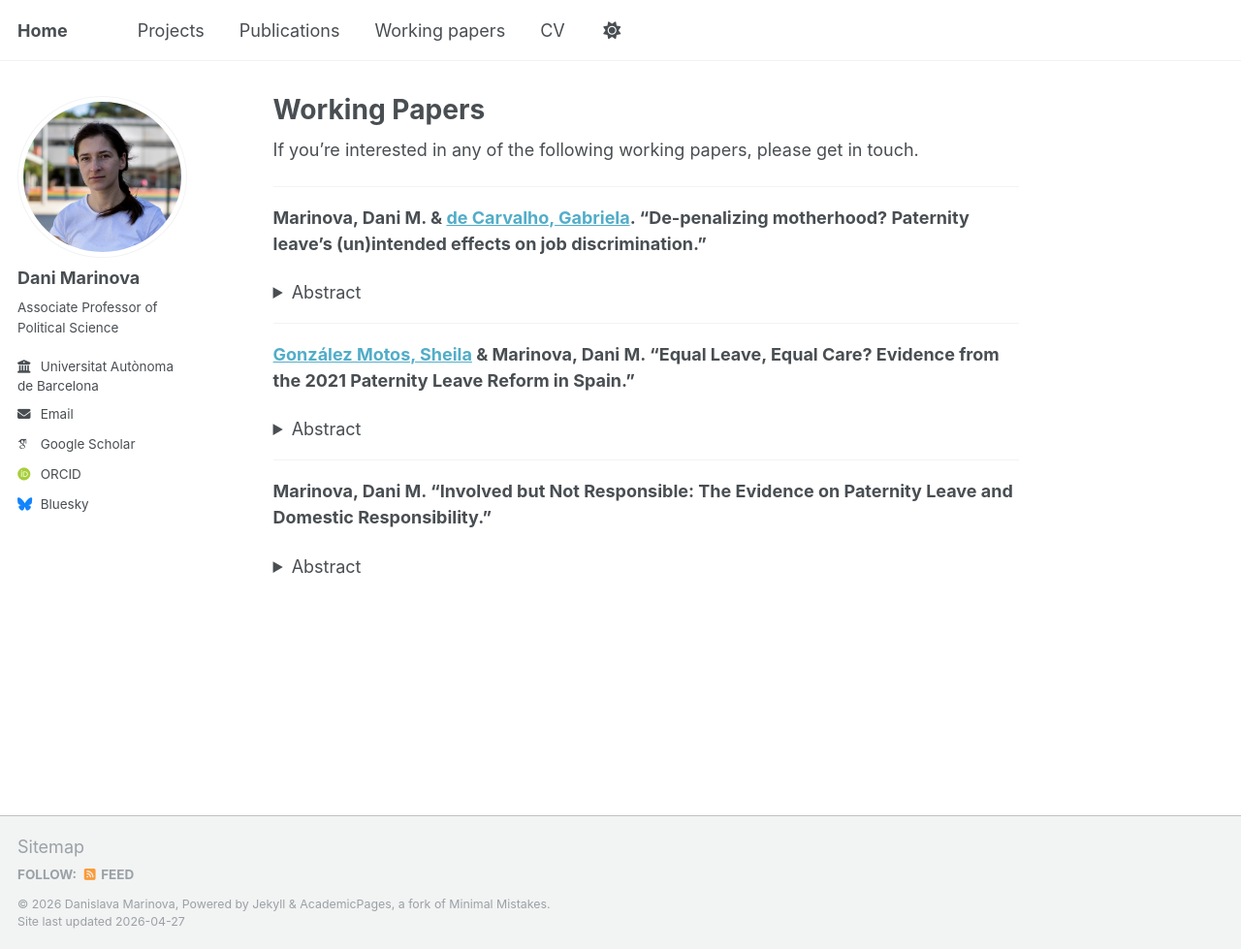
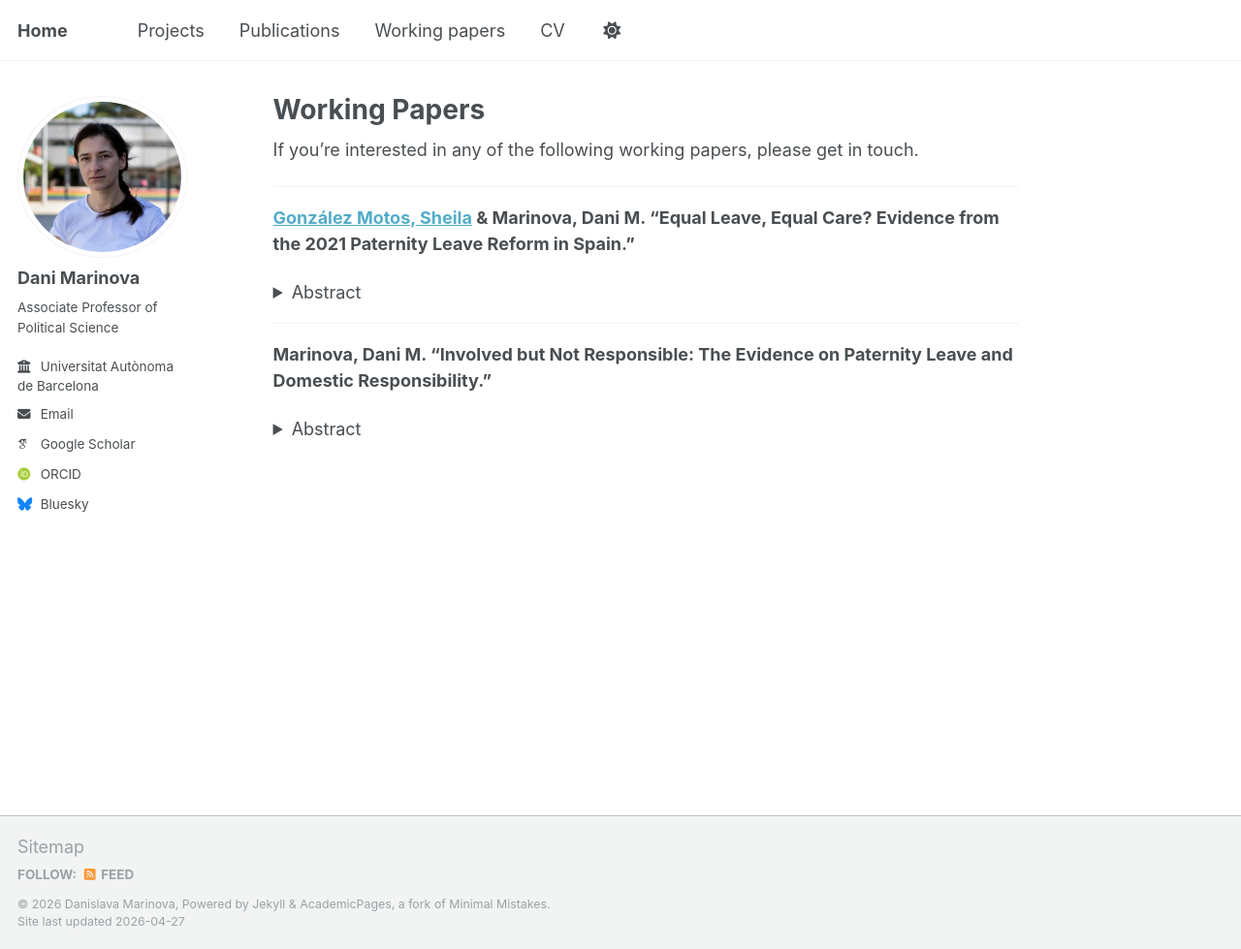
Before and after one commit to danimarinova/web, a Jekyll site: the page built from _pages/papers.md, in a window 1280 px wide and 979 px high. Shown: the whole window at 97% size. Built offline with Jekyll 4.4.1, drawn with Linux system fonts in a browser that asks for light colours; some web fonts are replaced; a script that is not in the unit is left out.

Commit message:
Update papers.md

```diff
--- a/_pages/papers.md
+++ b/_pages/papers.md
@@ -6,15 +6,6 @@ author_profile: true
 ---
 
 If you're interested in any of the following working papers, please get in touch.
-
----
-
-**Marinova, Dani M. & [de Carvalho, Gabriela](https://www.researchgate.net/profile/Gabriela-De-Carvalho-5). "De-penalizing motherhood? Paternity leave’s (un)intended effects on job discrimination."**
-
-<details>
-<summary>Abstract</summary>
-Paternity leave policies aim to increase men's caregiving and reduce employer biases against women. Yet fathers' greater visibility as caregivers may itself generate new workplace bias. We examine how Spain's reform — which equalized paternity with maternity leave — reshaped the gender gap in reported workplace discrimination. Drawing on survey data from 3,950 parents and exploiting variation in leave entitlement across birth cohorts, we find the reform did not narrow the gender gap as intended. Mothers report stable and high discrimination across all cohorts — roughly twice fathers' rate — with no post-reform improvement. Fathers, by contrast, report rising discrimination with longer entitlements, from 9.8% to 17.1% across cohort groups. The gender gap narrows not through mothers' gains but through fathers' losses. The monotonic gradient, flat maternal reports, and permutation-based inference all point to the reform as the driver. Non-transferable paternity leave appears to redistribute rather than eliminate workplace bias.
-</details>
 
 ---
 
```
